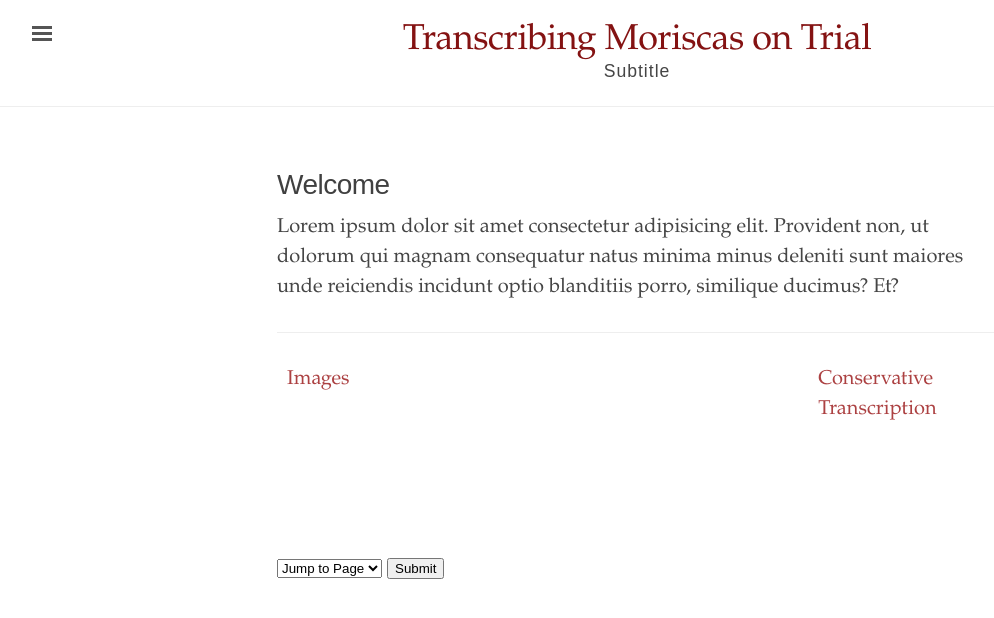
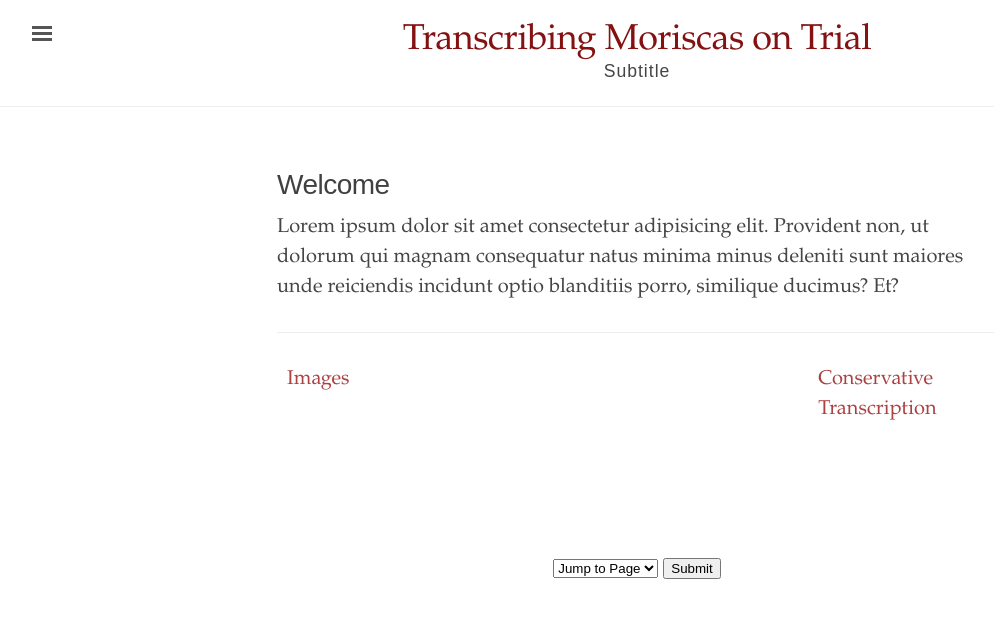
Before and after one commit to digbmc/moriscos-daimel, a Jekyll site: the page built from index.html, in a window 1280 px wide. Shown: the top 618 px of the page, without its empty margins (3-997 px from the left). Built offline with Jekyll 4.4.1, drawn with Linux system fonts in a browser that asks for light colours.

Commit message:
Put jump to page inside div to center.

```diff
--- a/_sass/_ed.scss
+++ b/_sass/_ed.scss
@@ -831,6 +831,6 @@ div.editions a {
   padding-left: 10px;
   font-size: 1em;
 }
-select.jump_pg {
-  justify-content: center;
+.jump_container {
+  text-align: center;
 }
--- a/index.html
+++ b/index.html
@@ -35,8 +35,8 @@ const pages = [
 {% endfor %}
 ];
 -->
-
-<select class="jump_pg" id="jump_pg">
+<div class="jump_container">
+  <select id="jump_pg">
     <option value="">Jump to Page</option>
     {% for item in site.texts %}
     <option value= "{{ site.baseurl }}{{ item.url }}">
@@ -45,6 +45,7 @@ const pages = [
     {% endfor %}
   </select>
   <input type="button" value="Submit" onclick="goToPage()">
+</div>
 
 <script>
   function goToPage() {
```
Lines whose indentation alone changed are shown as unchanged.
